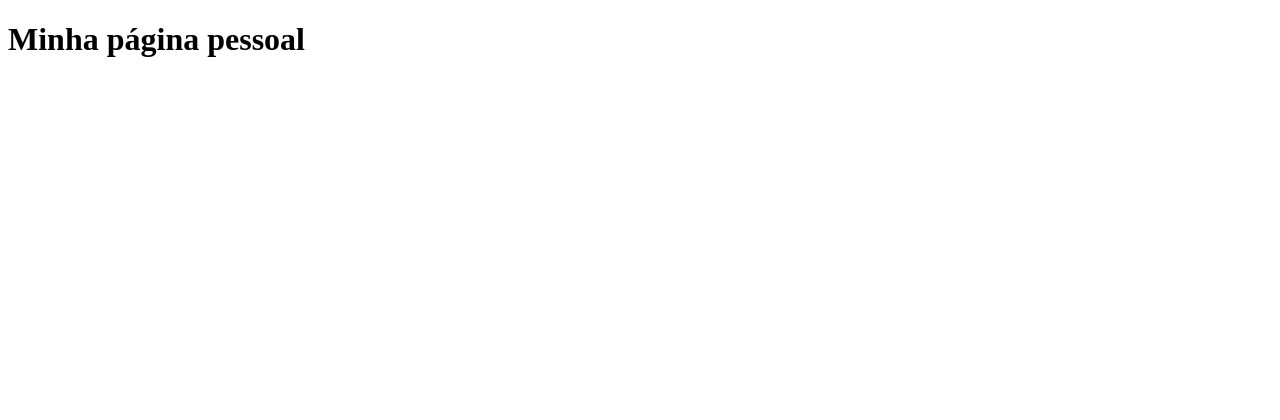
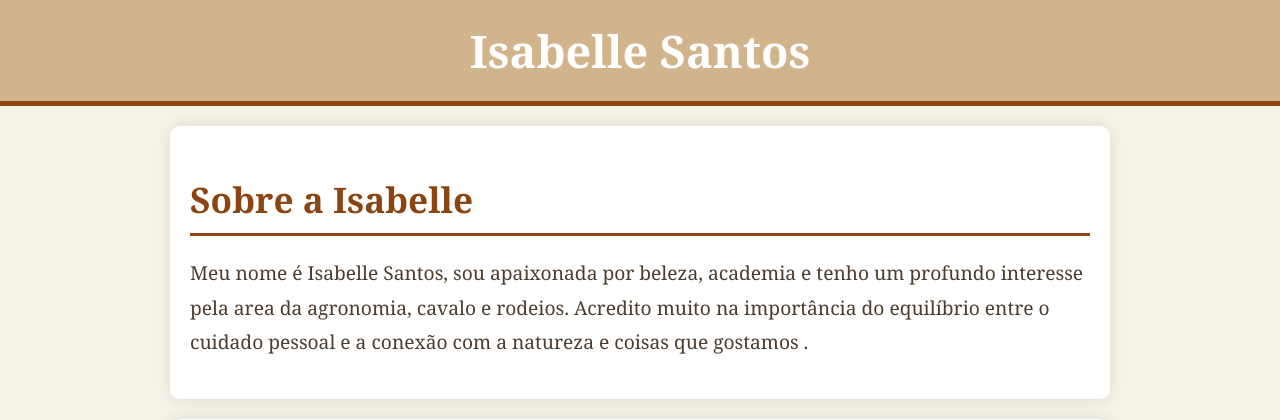
Before and after one commit to isabellevitoriasesi/personal-page, a Flask app: page / in a window 1280 px wide. Shown: the top 420 px of the page. Before the commit the page ends 57 px from the top, so only its background shows below. Run offline with Flask 3, Linux system fonts and the light colour scheme.

Commit message:
Primeira versao do site

```diff
--- a/templates/index.html
+++ b/templates/index.html
@@ -1,10 +1,97 @@
 <!DOCTYPE html>
-<html lang="en">
+<html lang="pt-BR">
 <head>
     <meta charset="UTF-8">
-    <title>Title</title>
+    <meta name="viewport" content="width=device-width, initial-scale=1.0">
+    <title>Isabelle Santos</title>
+    <style>
+        body {
+            font-family: 'Georgia', serif;
+            background-color: #f5f2e7;
+            color: #4d3c2c;
+            margin: 0;
+            padding: 0;
+        }
+        header {
+            background-color: #d2b48c;
+            padding: 20px;
+            text-align: center;
+            border-bottom: 5px solid #8b4513;
+        }
+        header h1 {
+            margin: 0;
+            font-size: 2.8em;
+            color: #fff;
+        }
+        section {
+            padding: 20px;
+            margin: 20px auto;
+            max-width: 900px;
+            background-color: #fff;
+            border-radius: 10px;
+            box-shadow: 0 0 15px rgba(0, 0, 0, 0.1);
+        }
+        h2 {
+            color: #8b4513;
+            font-size: 2.2em;
+            border-bottom: 3px solid #8b4513;
+            padding-bottom: 10px;
+            margin-bottom: 20px;
+        }
+        p {
+            font-size: 1.2em;
+            line-height: 1.8;
+        }
+        .hobbies img, .banner img {
+            width: 100%;
+            height: auto;
+            border-radius: 10px;
+            margin-top: 20px;
+        }
+        .banner img {
+            border: 5px solid #8b4513;
+        }
+        .projetos p {
+            margin-bottom: 20px;
+        }
+        footer {
+            background-color: #d2b48c;
+            padding: 15px;
+            text-align: center;
+            color: #fff;
+            margin-top: 40px;
+            border-top: 5px solid #8b4513;
+        }
+    </style>
 </head>
 <body>
-    <h1>Minha página pessoal</h1>
+    <header>
+        <h1>Isabelle Santos</h1>
+    </header>
+
+    <section>
+        <h2>Sobre a Isabelle </h2>
+        <p>Meu nome é Isabelle Santos, sou apaixonada por beleza, academia e tenho um profundo interesse pela area da  agronomia, cavalo e rodeios. Acredito muito na importância do equilíbrio entre o cuidado pessoal e a conexão com a natureza e coisas que gostamos .</p>
+    </section>
+
+    <section class="banner">
+        <img src=https://i.pinimg.com/736x/37/71/cd/3771cd9b0df021f4ec969bd31a264f3d.jpg alt="Imagem representativa de cavalos ou natureza">
+    </section>
+
+    <section class="hobbies">
+        <h2>Hobbies</h2>
+        <p>Adoro passar meu tempo lendo livros, especialmente sobre romance e suspense. Também gosto muito de assistir séries e filmes, como "The Umbrella Academy" sendo uma das minhas favoritas e toda a saga de harry potter.</p>
+        <img src=https://i.pinimg.com/564x/4e/d7/a8/4ed7a829618bcee084f62e137d5d1e5a.jpg alt="Imagem ilustrativa de leitura ou séries">
+    </section>
+
+    <section class="projetos">
+        <h2>Projetos da minha vida e Metas</h2>
+        <p><strong>Sonho de se tornar Agrônoma:</strong> Tenho o grande objetivo de me formar em agronomia e contribuir para o desenvolvimento sustentável do campo e do mundo.</p>
+        <p><strong> Meta de  viajar para o exterior:</strong> Um dos meus maiores sonhos é conhecer Londres, explorar sua rica cultura, e vivenciar novas experiências como exemplo morar la .</p>
+        <p><strong>Construir uma Família:</strong> Meu maior sonho é construir uma família e viver em um grande sítio, onde poderei viver com minha familia e poder ter a  minha paixão por cavalos sendo constuida e minha vida rural ser realizada.</p>
+    </section>
+
+    <footer>
+    </footer>
 </body>
 </html>
```
